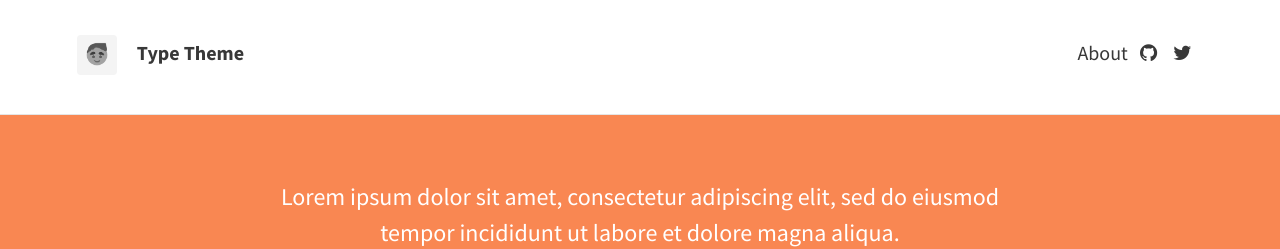
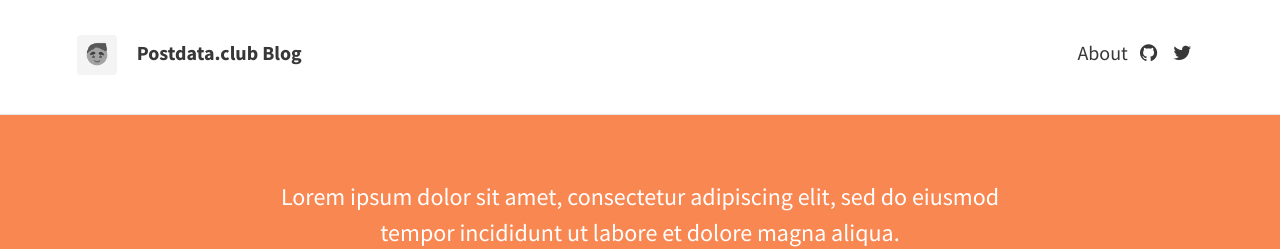
Before and after one commit to blogdata/blogdata.github.io, a Jekyll site: the page built from index.html, in a window 1280 px wide. Shown: the top 249 px of the page. Built offline with Jekyll 4.4.1, drawn with Linux system fonts in a browser that asks for light colours; nearby versions of some CDN libraries; the list of posts is cut into pages by our own code; part of the change alters nothing that is shown.

Commit message:
Update _config.yml

```diff
--- a/_config.yml
+++ b/_config.yml
@@ -5,7 +5,7 @@ url: "http://example.com" # the base hostname & protocol for your site
 # THEME-SPECIFIC CONFIGURATION
 theme_settings:
   # Meta
-  title: Type Theme
+  title: Postdata.club Blog
   avatar: avatar.png
   gravatar: # Email MD5 hash
   description: "A website with blog posts and pages" # used by search engines
@@ -48,8 +48,8 @@ theme_settings:
   katex: true # Enable if using math markup
 
   # Localization strings
-  str_follow_on: "Follow on"
-  str_rss_follow: "Follow RSS feed"
+  str_follow_on: "Síganos en"
+  str_rss_follow: "Siga nuestro RSS"
   str_email: "Email"
   str_next: "Próximo"
   str_prev: "Anterior"
@@ -60,7 +60,7 @@ theme_settings:
   google_fonts: "Source+Sans+Pro:400,700,700italic,400italic"
 
   # Post navigation
-  post_navigation: false
+  post_navigation: true
 
 # PAGINATION
 paginate: 5
```
